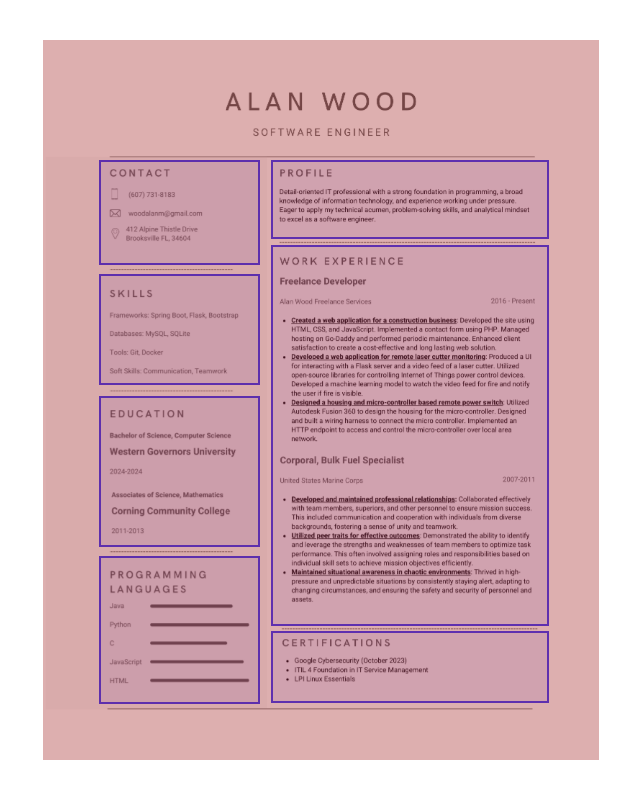
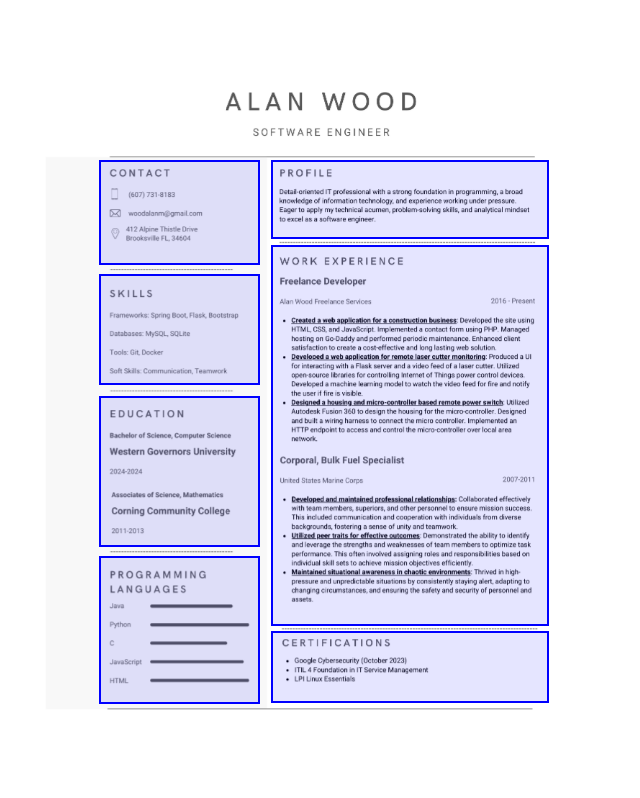
Before and after one commit to WoodAlanM/Portfolio-Website, a React (Vite) app in the folder alan-wood-portfolio/: page / in a window 1280 px wide. Shown: the whole page, without its empty margins (319-959 px from the left). Built offline with nearby package versions, Linux system fonts and the light colour scheme.

Commit message:
Still struggling.

```diff
--- a/alan-wood-portfolio/src/components/SectionButton.tsx
+++ b/alan-wood-portfolio/src/components/SectionButton.tsx
@@ -26,23 +26,23 @@ function SectionButton({
   const selectResumeSection = (): React.CSSProperties => {
     return {
       position: "absolute",
-      top: `${resumeTop}px`,
-      left: `${resumeLeft}px`,
-      width: `${width}px`,
-      height: `${height}px`,
+      top: `${resumeTop + topPercent * height}px`,
+      left: `${leftPercent * width}px`,
+      width: `${width}`,
+      height: `${height}`,
       overflow: "hidden",
     };
   };
 
   const backgroundPosition = (): React.CSSProperties => {
     return {
-      //   backgroundImage: `url(${resume})`,
-      //   backgroundPosition: `top left`,
-      //   backgroundSize: `${width}px ${height}px`,
-      left: `${resumeLeft + leftPercent * width}px`,
-      top: `${resumeTop * topPercent}`,
-      width: `${width}px`,
-      height: `${height}px`,
+        backgroundImage: `url(${resume})`,
+        backgroundPosition: `top left`,
+        backgroundSize: `${width}px ${height}px`,
+        left: `${resumeLeft + leftPercent * width}px`,
+        top: `${resumeTop * topPercent}`,
+        width: `${width}`,
+        height: `${height}`,
     };
   };
 
@@ -59,6 +59,6 @@ function SectionButton({
       </div>
     </>
   );
-}
+};
 
 export default SectionButton;
--- a/alan-wood-portfolio/src/styles/homepage.css
+++ b/alan-wood-portfolio/src/styles/homepage.css
@@ -17,17 +17,17 @@ body, html {
     z-index: 10;
 }
 
-.resume-section {
+/* .resume-section {
     background-color: blue;
-    opacity: 0.25;
-    z-index: 11;
-}
+    opacity: 0.75;
+    z-index: 10;
+} */
 
-.section-button {
+/* .section-button {
     background-color: brown;
     opacity: 0.5;
     z-index: 10;
-}
+} */
 
 @keyframes fade-in {
     0% {
```
